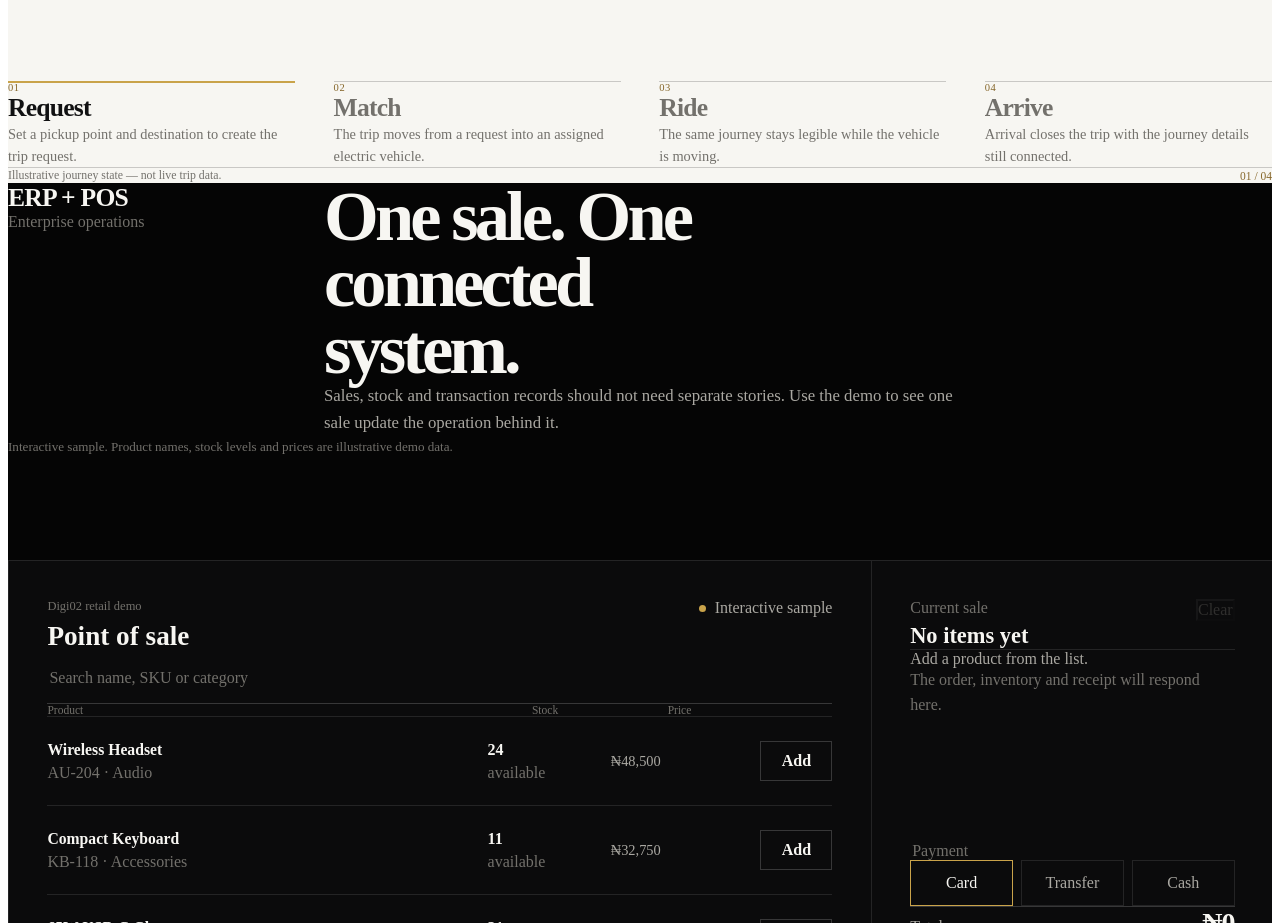
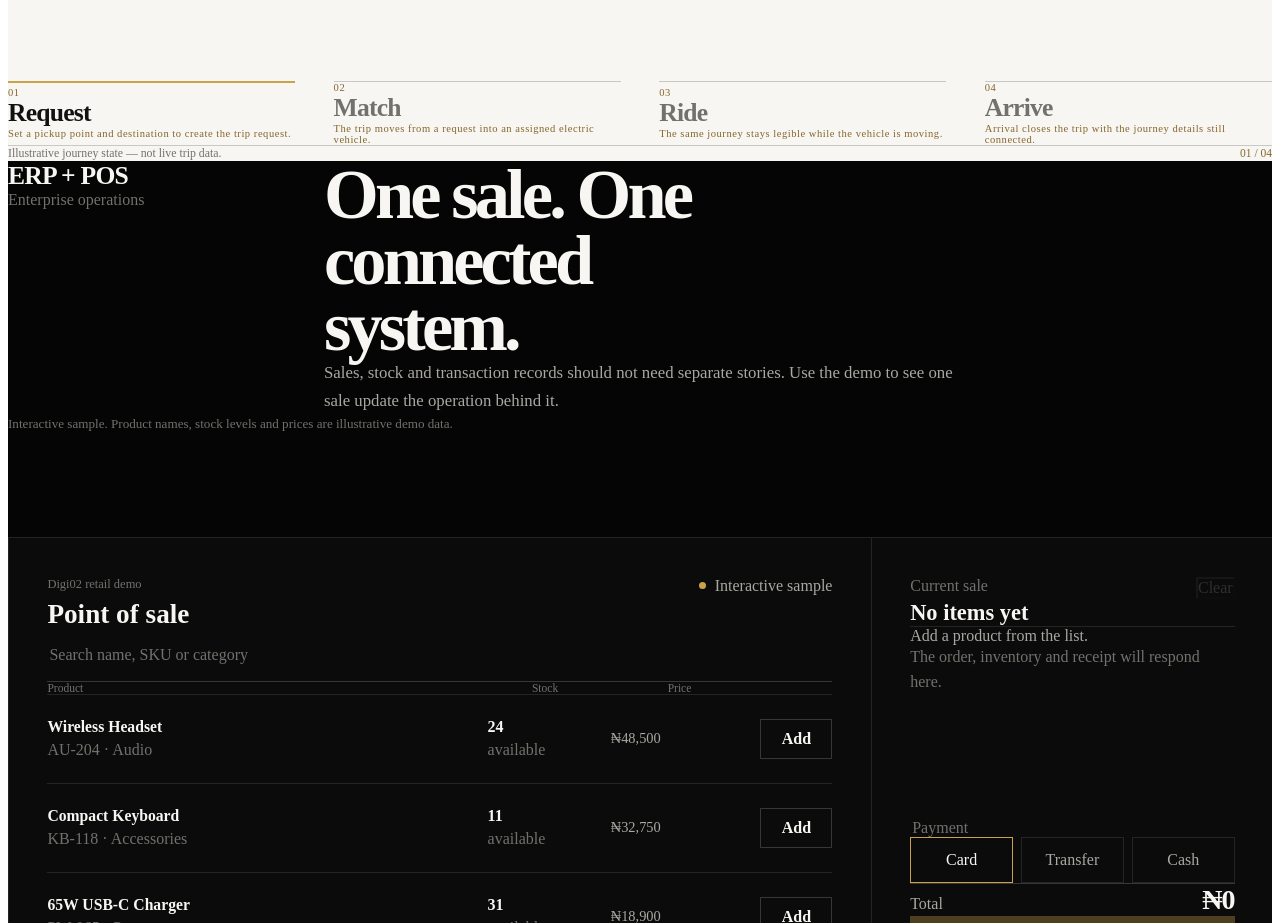
Before and after one commit to emmy16-glitch/Digi02_website, a React (Vite) app: page / in a window 1280 px wide. Shown: the part 6700-7623 px from the top of the page. Built offline with nearby package versions, Linux system fonts and the light colour scheme; the HTML template or start-up script is replaced by a standard one.

Commit message:
Use valid phrasing content in DigiVolt tabs

```diff
--- a/src/sections/home/DigiVoltSection.tsx
+++ b/src/sections/home/DigiVoltSection.tsx
@@ -213,7 +213,7 @@ export function DigiVoltSection() {
                 >
                   <span>{stage.number}</span>
                   <strong>{stage.title}</strong>
-                  <p>{stage.description}</p>
+                  <span className="digivolt-journey__stage-description">{stage.description}</span>
                 </button>
               )
             })}
```
